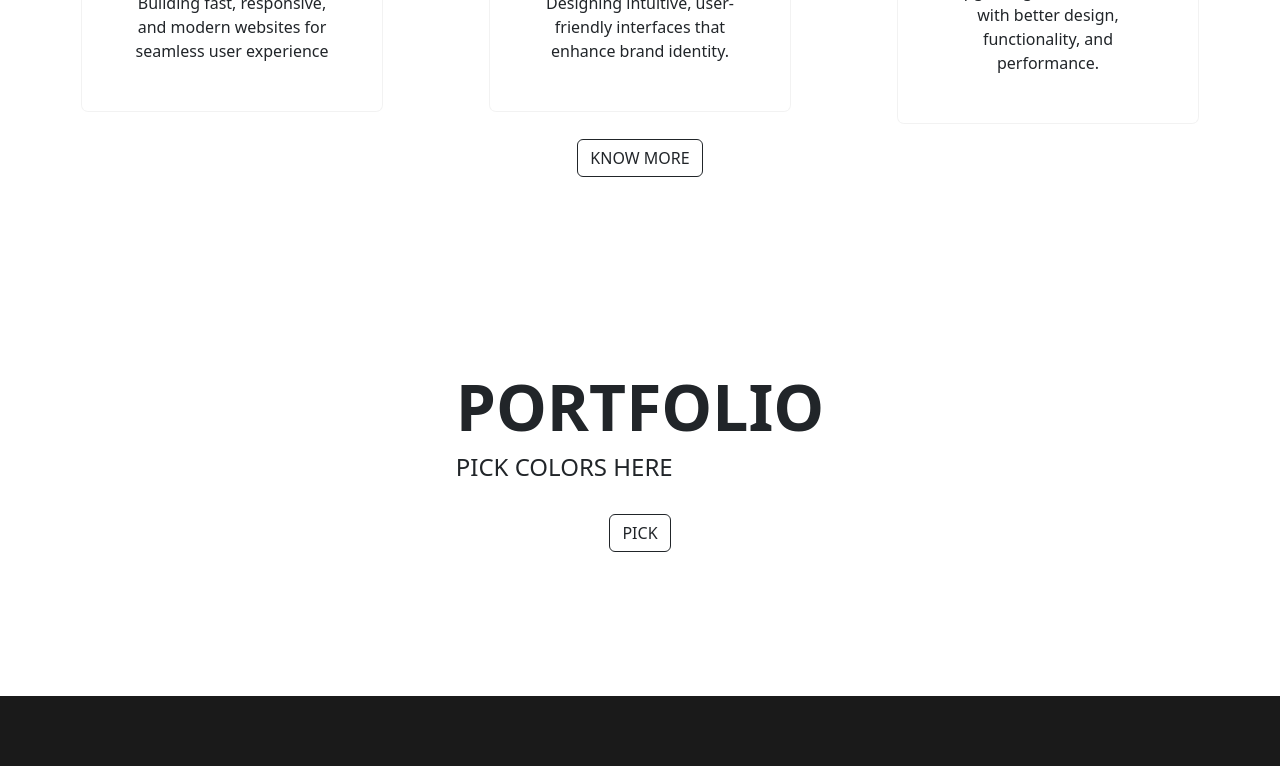
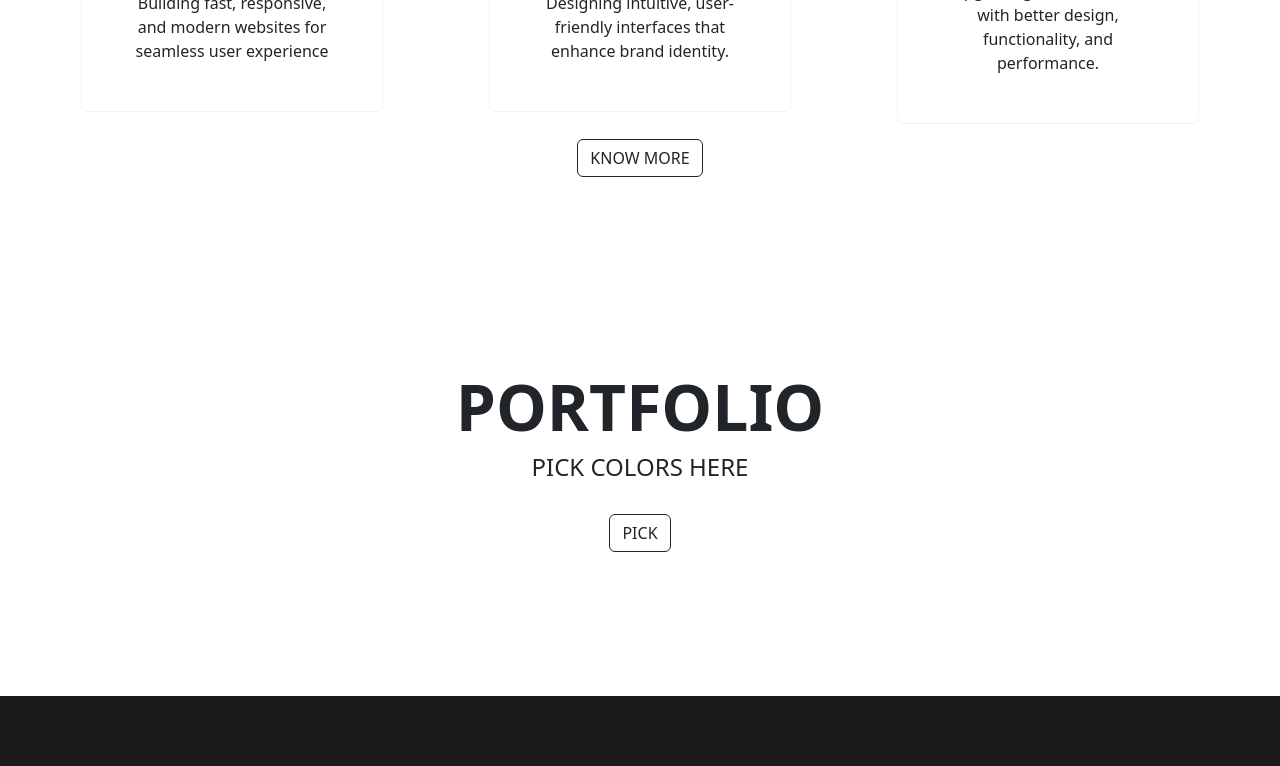
Before and after one commit to rv-gowtham/rvgowtham, a React (Vite) app: page / in a window 1280 px wide. Shown: the part 2130-2896 px from the top of the page. Built offline with nearby package versions, Linux system fonts and the light colour scheme.

Commit message:
profile card fixed

```diff
--- a/src/components/pages/About/AboutProfile.jsx
+++ b/src/components/pages/About/AboutProfile.jsx
@@ -36,7 +36,7 @@ const AboutProfile = () => {
     <>
       <div className="d-flex align-item-center justify-content-center">
         <div className="col-12 col-md-10 d-flex justify-content-center">
-          <div className="col-12 w-75 flex-column flex-md-row px-0  mb-5">
+          <div className="col-12 w-75 d-flex flex-column align-items-center px-0  mb-5">
             <div
               className="col-12  d-flex pt-5 align-items-center justify-content-center mb-1"
               style={{
@@ -118,7 +118,7 @@ const AboutProfile = () => {
               <div className="col-12 d-flex justify-content-center align-items-center">
                 <div className="col-8">
                   <div className="p-4 border rounded-4 d-flex flex-column gap-3  justify-content-around  bg-dark">
-                    <div className="text-light fs-3 d-flex justify-content-center align-items-center">
+                    <div className="text-light fs-3 d-flex justify-content-center text-center align-items-center">
                       Follow Me On
                     </div>
                     <div className="d-flex justify-content-around align-items-center">
--- a/src/components/pages/Hero/Hero.jsx
+++ b/src/components/pages/Hero/Hero.jsx
@@ -45,7 +45,7 @@ const Hero = () => {
       </div>
 
       <div className="d-flex flex-column align-items-center  justify-content-center my-5  py-5">
-        <div className="py-5">
+        <div className="py-5 d-flex flex-column align-items-center">
           <div className="">
             <h1 className="display-3 fw-bold">PORTFOLIO </h1>
           </div>
```
